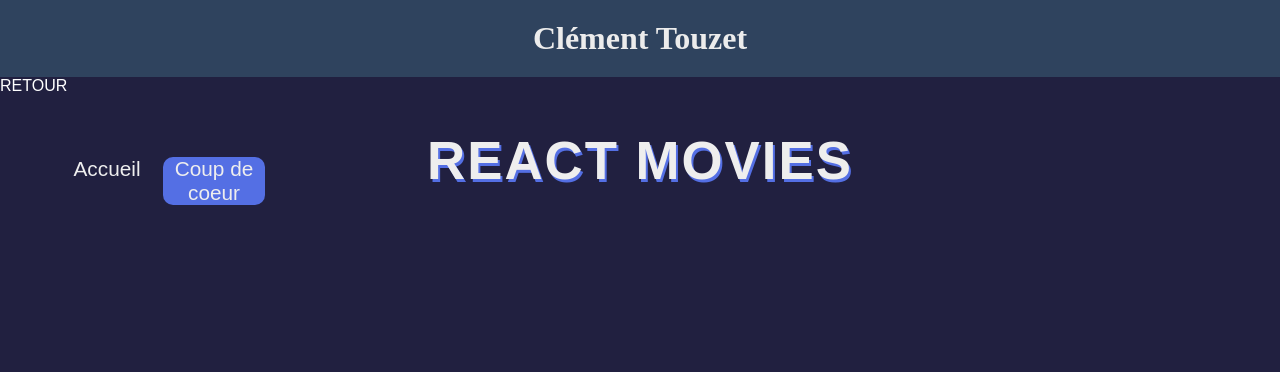
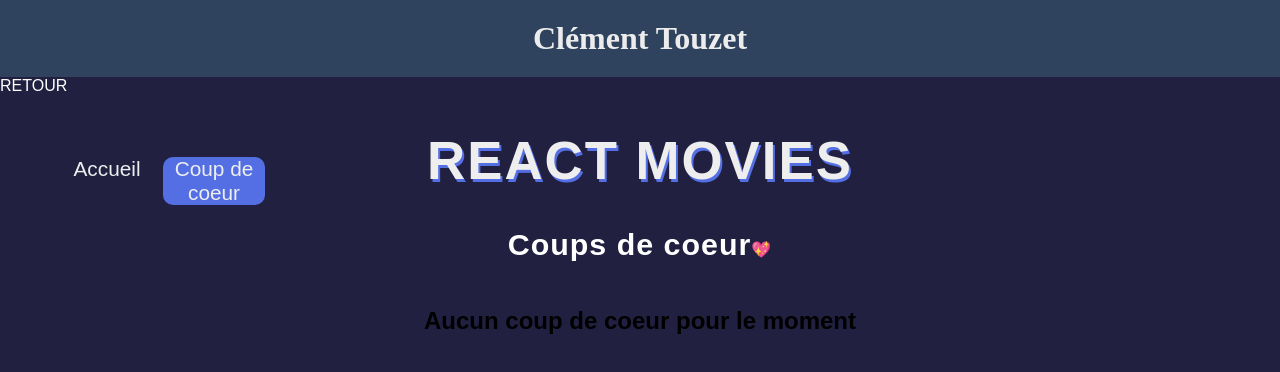
Before and after one commit to clement-touzet/Portfolio, a React (Create React App) app: page /mes-projets/application-cinema/coup-de-coeur in a window 1280 px wide. Shown: the top 372 px of the page. Built offline with nearby package versions, Linux system fonts and the light colour scheme; a web font is replaced by a local one.

Commit message:
Afficher les coups de coeur terminé

```diff
--- a/src/components/projets/application_cinema/Card.js
+++ b/src/components/projets/application_cinema/Card.js
@@ -105,7 +105,13 @@
         {movie.vote_average + " / 10 "}
         <span>⭐</span>
       </h4>
-      <ul>{genreFinder()}</ul>
+      <ul>
+        {movie.genre_ids
+          ? genreFinder()
+          : movie.genres.map((genre, index) => (
+              <li key={index}> {genre.name}</li>
+            ))}
+      </ul>
       {movie.overview ? <h2> Synopsis</h2> : ""}
       <p>{movie.overview}</p>
       <div className="btn" onClick={() => addStorage()}>
--- a/src/pages/projets/application_cinema/ListeUtilisateur.js
+++ b/src/pages/projets/application_cinema/ListeUtilisateur.js
@@ -1,10 +1,44 @@
-import React from "react";
+import axios from "axios";
+import React, { useState } from "react";
+import { useEffect } from "react";
+import Card from "../../../components/projets/application_cinema/Card";
 import HeaderCinema from "../../../components/projets/application_cinema/HeaderCinema";
 
 const ListeUtilisateur = () => {
+  const [listData, setListData] = useState([]);
+
+  useEffect(() => {
+    let moviesId = window.localStorage.movies
+      ? window.localStorage.movies.split(",")
+      : [];
+
+    for (let i = 0; i < moviesId.length; i++) {
+      axios
+        .get(
+          `https://api.themoviedb.org/3/movie/${moviesId[i]}?api_key=06058015830edcace5e43f6eacdfeddf&language=fr-FR`
+        )
+        .then((res) => {
+          // j'ajoute à listData les données du film de la boucle
+          setListData((listData) => [...listData, res.data]);
+        });
+    }
+  }, []);
+
   return (
     <div className="bodyAppCinema">
-      <HeaderCinema />
+      <div className="user-list-page">
+        <HeaderCinema />
+        <h2>
+          Coups de coeur<span>💖</span>
+        </h2>
+        <div className="result">
+          {listData.length > 0 ? (
+            listData.map((movie) => <Card movie={movie} key={movie.id} />)
+          ) : (
+            <h2>Aucun coup de coeur pour le moment</h2>
+          )}
+        </div>
+      </div>
     </div>
   );
 };
--- a/src/styles/pages/projets/_applicationCinema.scss
+++ b/src/styles/pages/projets/_applicationCinema.scss
@@ -3,10 +3,15 @@
       text-align: center;
       font-size: 1.9rem;
       letter-spacing: 1px;
-
+      color:white;
       span {
         font-size: 1rem;
       }
+    }
+    .result {
+      display: flex;
+      flex-wrap: wrap;
+      justify-content: center;
     }
   }
 
```
